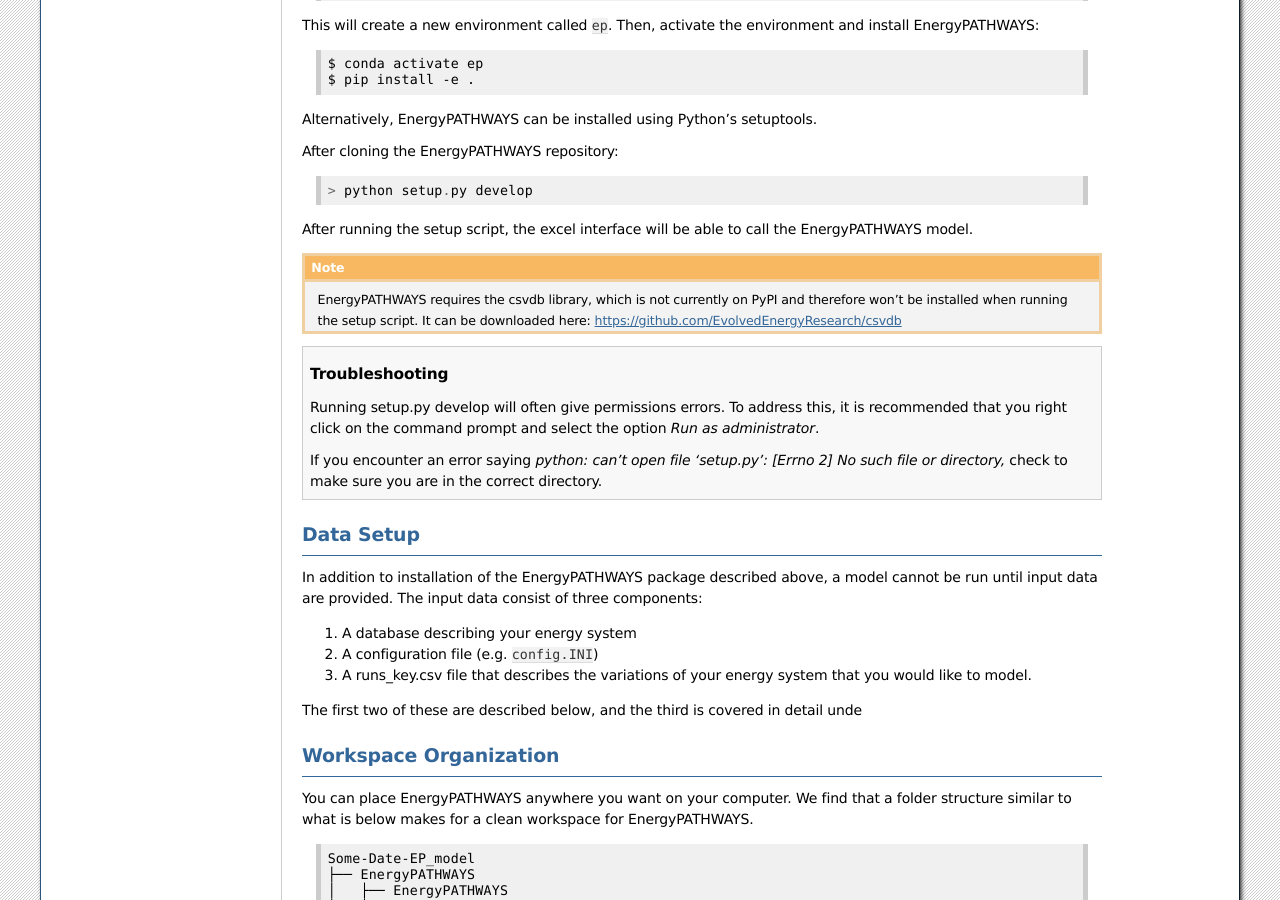
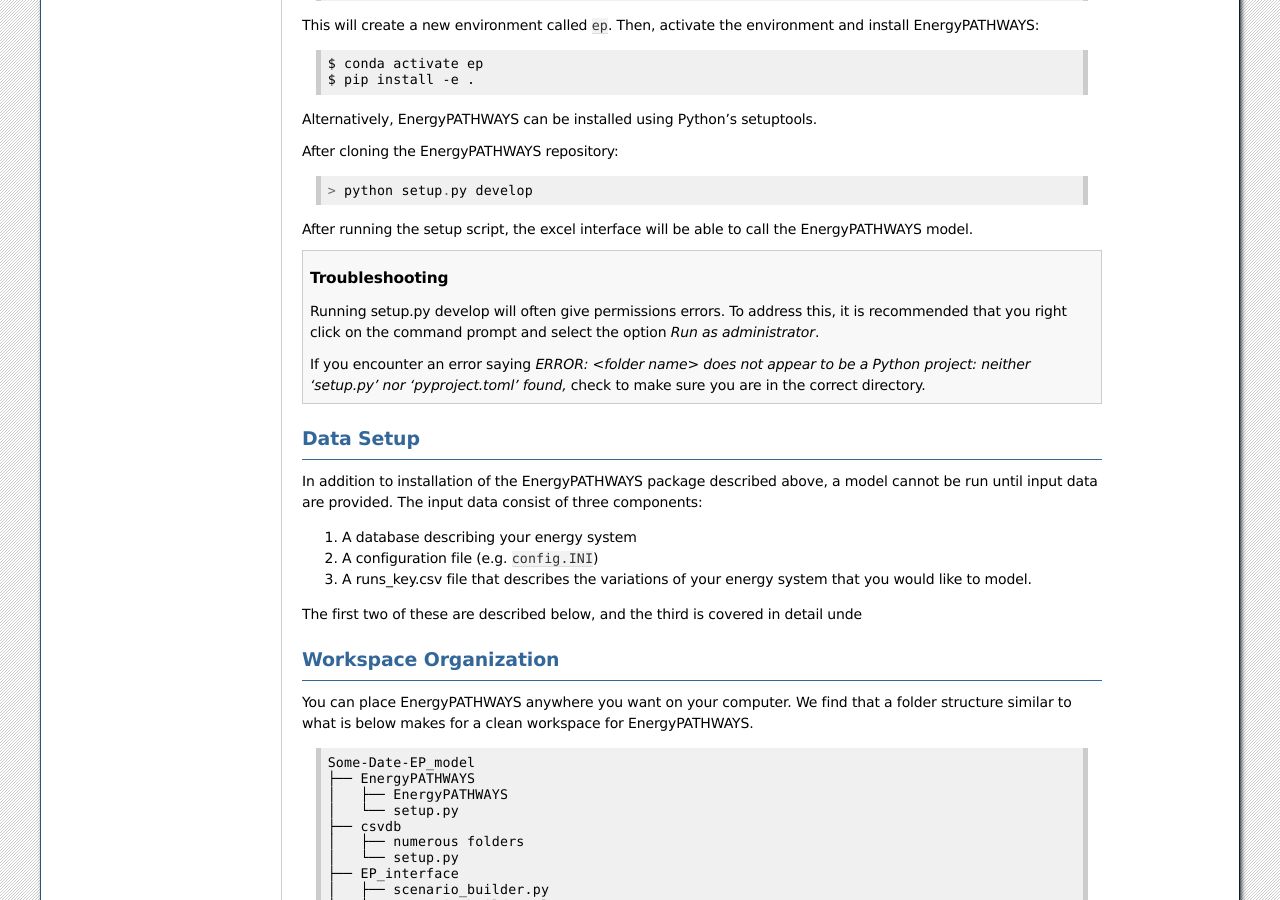
Before and after one commit to EvolvedEnergyResearch/EnergyPATHWAYS, a Sphinx documentation site: the page built from docs/source/setup.rst, in a window 1280 px wide and 900 px high, scrolled down 711 px. Built offline with Sphinx 7.4.7, drawn with Linux system fonts in a browser that asks for light colours.

Commit message:
Remove note about installing csvdb
Also fix troublshooting note on error message for being in the wrong folder

```diff
--- a/docs/source/setup.rst
+++ b/docs/source/setup.rst
@@ -43,14 +43,11 @@
 
 After running the setup script, the excel interface will be able to call the EnergyPATHWAYS model.
 
-.. Note::
-   EnergyPATHWAYS requires the csvdb library, which is not currently on PyPI and therefore won't be installed when running the setup script. It can be downloaded here: `<https://github.com/EvolvedEnergyResearch/csvdb>`_
-
 .. topic:: Troubleshooting
 
     Running setup.py develop will often give permissions errors. To address this, it is recommended that you right click on the command prompt and select the option *Run as administrator*.
 
-    If you encounter an error saying *python: can't open file 'setup.py': [Errno 2] No such file or directory,* check to make sure you are in the correct directory.
+    If you encounter an error saying *ERROR: <folder name> does not appear to be a Python project: neither 'setup.py' nor 'pyproject.toml' found,* check to make sure you are in the correct directory.
 
 Data Setup
 ==========
```
